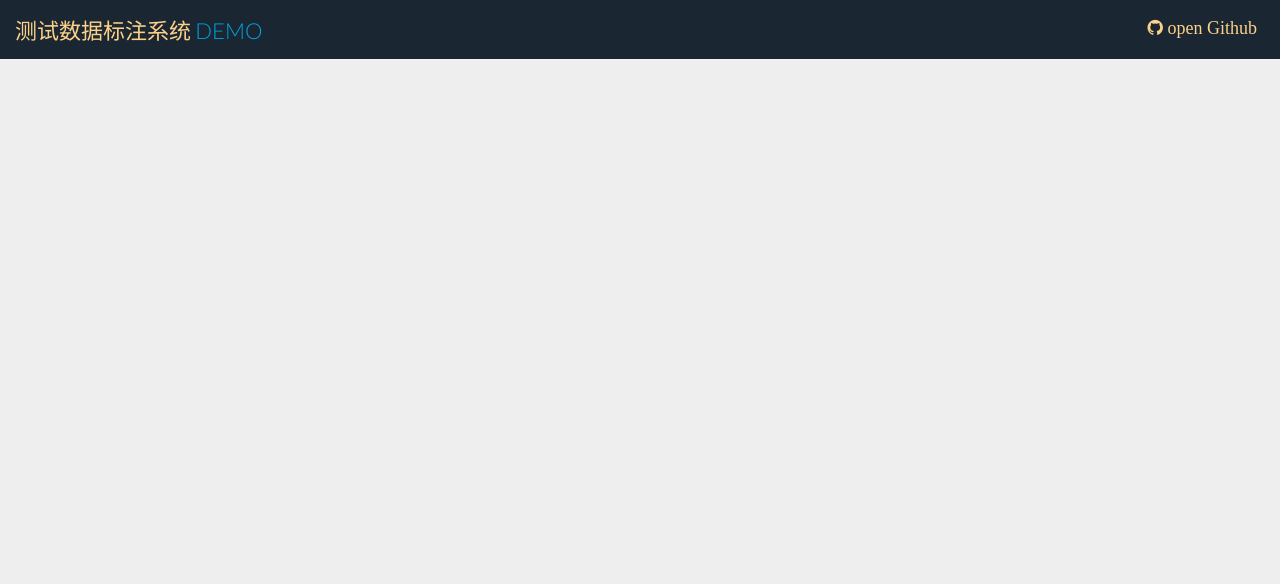
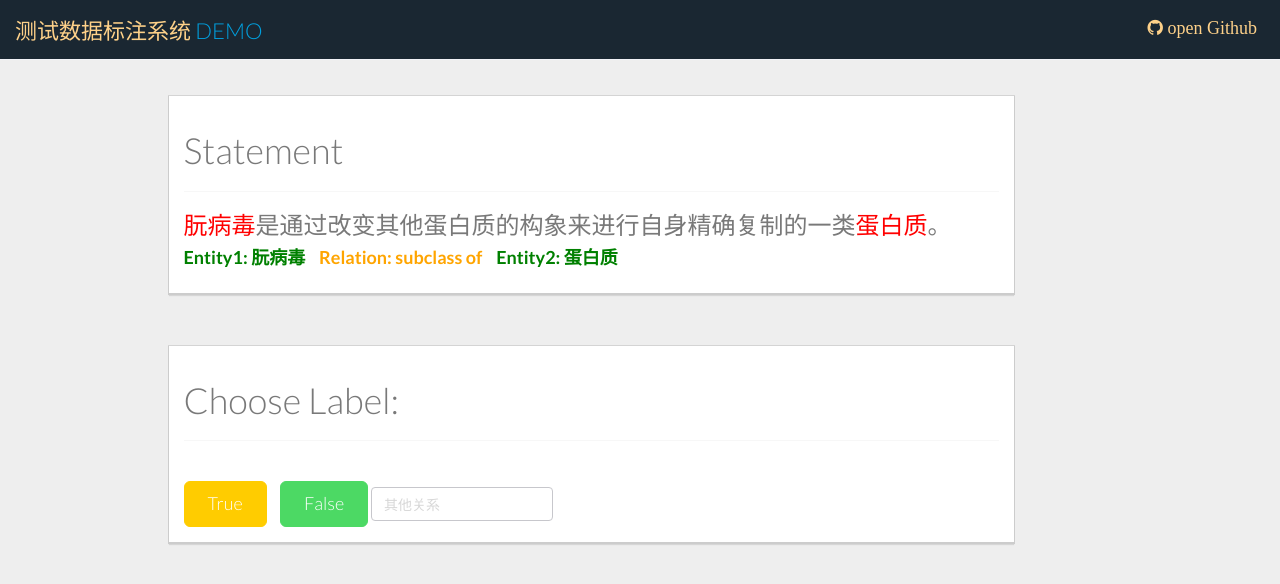
Before and after one commit to CrisJk/Agriculture-KnowledgeGraph-Data, a Django app: template taggingDemo/templates/taggingSentences.html in a window 1280 px wide. Shown: the top 584 px of the page. Run offline with Django 3.2, Linux system fonts and the light colour scheme; the template is opened without the code that fills it, so the values that code supplies are empty; some libraries are stand-ins or nearby versions.

Commit message:
add tagging demo

```diff
--- a/taggingDemo/taggingDemo/settings.py
+++ b/taggingDemo/taggingDemo/settings.py
@@ -25,7 +25,7 @@ SECRET_KEY = 'uphg_m8pb8cy(ggb^#&-@du+nh*auve3ys+hhp-fwi38o$ykix'
 # SECURITY WARNING: don't run with debug turned on in production!
 DEBUG = True
 
-ALLOWED_HOSTS = []
+ALLOWED_HOSTS = ['192.168.1.115']
 
 
 # Application definition
--- a/taggingDemo/taggingDemo/tagging.py
+++ b/taggingDemo/taggingDemo/tagging.py
@@ -5,5 +5,5 @@ from django.views.decorators import csrf
 import os
 def tagging(request):
 	context = {}
-	filePath = os.path.getcwd();
+	#filePath = os.path.getcwd();
 	return render(request,'taggingSentences.html',context)
--- a/taggingDemo/templates/taggingSentences.html
+++ b/taggingDemo/templates/taggingSentences.html
@@ -1,4 +1,74 @@
 {% extends "base.html" %} {% block mainbody %}
+<div class="container">
+    <div class="row">
+        <div class="col-sm-1"></div>
+        <div class="col-sm-9">
+            <br/>
+            <div class="panel panel-default">
+
+                <!--代表将html标签文本转义成标签显示-->
+                <div class="panel-body">
+                    <p class="card-title">
+                        <h1>Statement</h1>
+                        <hr/>
+                    </p>
+                    <h3><span style="color: red">朊病毒</span>是通过改变其他蛋白质的构象来进行自身精确复制的一类<span style="color: red">蛋白质</span>。</h3>
+                    <h4><span style="color: green"><strong>Entity1: 朊病毒</strong></span>&nbsp&nbsp&nbsp&nbsp<span style="color: orange"><strong>Relation: subclass of</strong></span>&nbsp&nbsp&nbsp&nbsp<span style="color: green"><strong>Entity2: 蛋白质</strong></span></h4>
+                </div>
+            </div>
+
+            <div class="col-sm-13">
+            <br/>
+            <div class="panel panel-default">
+                <div class="panel-body">
+                <p class="card-title">
+                    <h1>Choose Label:</h1>
+                    <hr/>
+                </p>
+                    <form action="tagging-get" method="get" class="form-inline">
+
+
+                        <!-- Button trigger modal -->
+                        <div>
+                            <a href="#" data-toggle="modal" data-target="#exampleModal">
+
+                            </a>
+                        </div>
+                        <br/>
+                        <a type="button" href="tagging-get.html" class="btn btn-warning btn-lg">&nbsp&nbspTrue&nbsp&nbsp</a>&nbsp&nbsp&nbsp&nbsp
+	                        <button type="submit" class="btn float-right btn-success btn-lg">&nbsp&nbspFalse&nbsp&nbsp</button>
+                        <div class = "form-group">
+
+	                        <input type="text" class="form-control" placeholder="其他关系" >
+                    	</div>
+                </form>
+                </div>
+            </div>
+
+
+            <div class="modal fade" id="exampleModal" tabindex="-1" role="dialog" aria-labelledby="exampleModalLabel" aria-hidden="true">
+                <div class="modal-dialog" role="document">
+                    <div class="modal-content">
+                        <div class="modal-header">
+                            <h5 class="modal-title" id="exampleModalLabel">Marked data count</h5>
+                            <button type="button" class="close" data-dismiss="modal" aria-label="Close">
+            				<span aria-hidden="true">&times;</span>
+          					</button>
+
+         				</div>
+				        <div class="modal-body">
+				            already
+				        </div>
+                        <div class="modal-footer">
+                            <button type="button" class="btn btn-primary" data-dismiss="modal">Close</button>
+                        </div>
+                    </div>
+                </div>
+            </div>
+          </div>
+        <div class="col-sm-1"></div>
+    </div>
+</div>
 
 
 {% endblock %}
```
Also changed, not shown: 1 other file.
